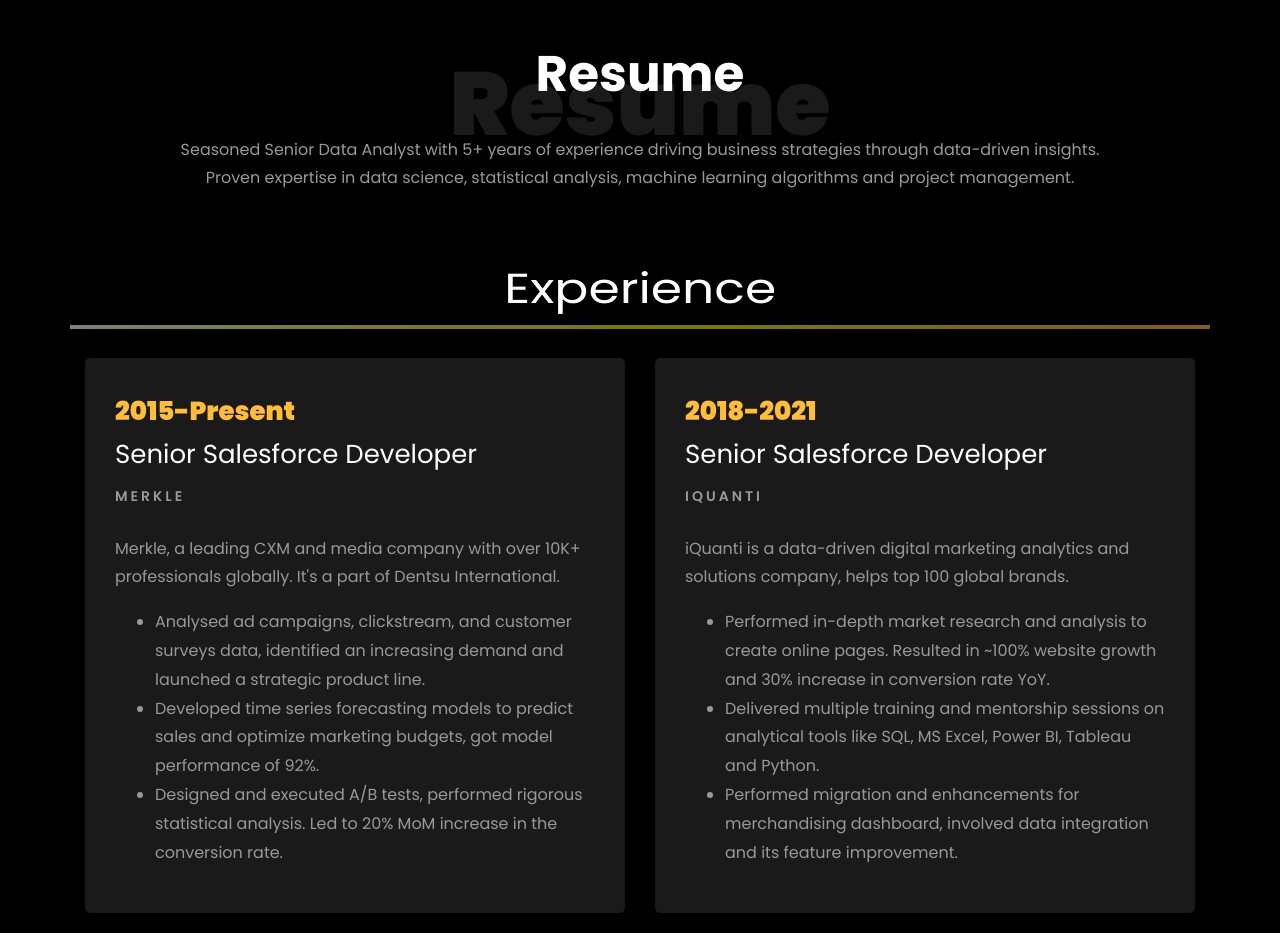
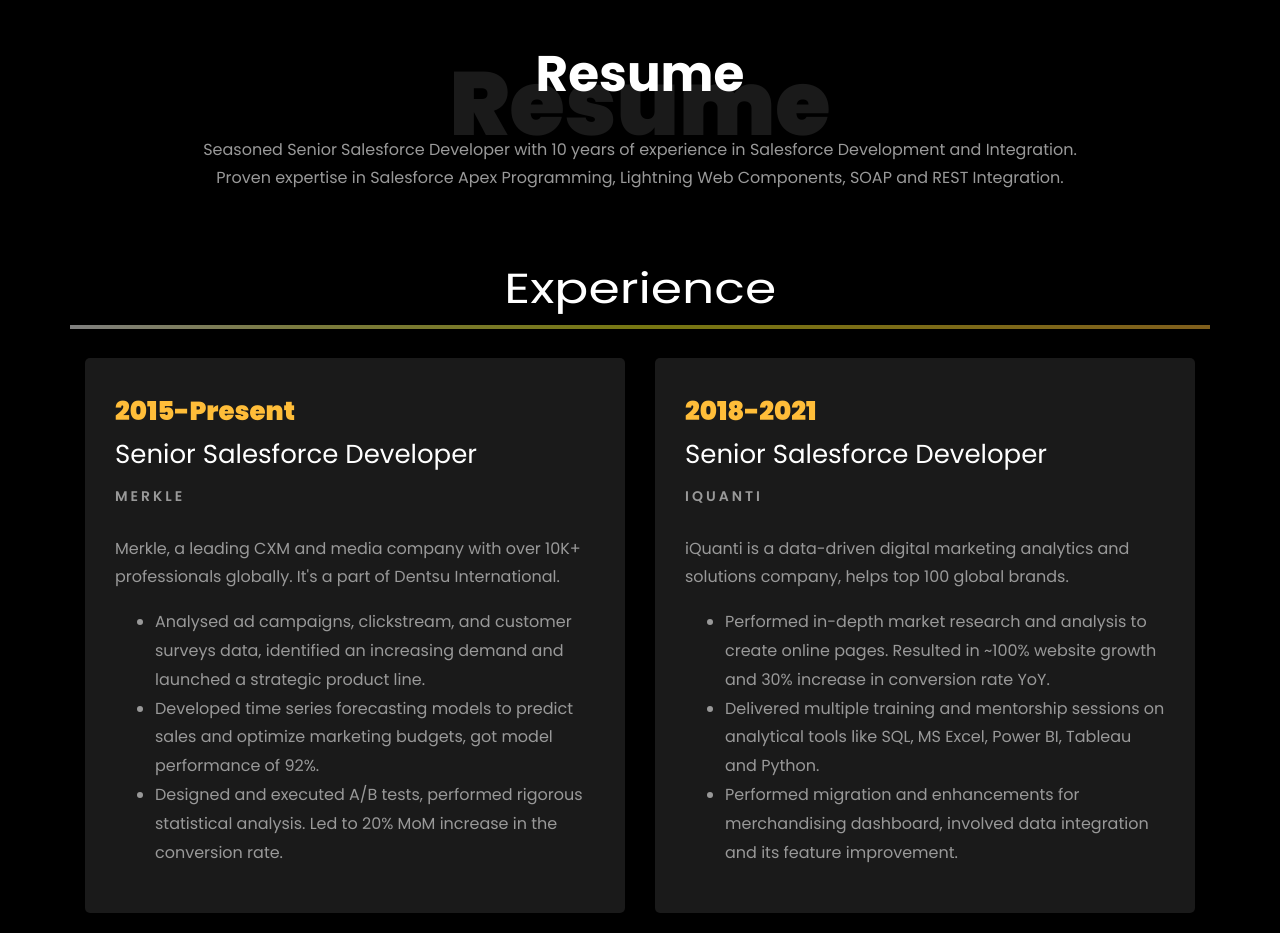
Before and after one commit to sohel-md/portfolio, a plain HTML site: page index.html in a window 1280 px wide. Shown: the part 1700-2633 px from the top of the page. Drawn offline with Linux system fonts and the light colour scheme; animation ran at ten frames a second; files whose address does not match are found by name.

Commit message:
Update index.html

```diff
--- a/index.html
+++ b/index.html
@@ -297,7 +297,7 @@
           <div class="col-md-10 heading-section text-center ftco-animate">
           	<h1 class="big big-2">Resume</h1>
             <h2 class="mb-4">Resume</h2>
-            <p>Seasoned Senior Data Analyst with 5+ years of experience driving business strategies through data-driven insights. Proven expertise in data science, statistical analysis, machine learning algorithms and project management.</p>
+            <p>Seasoned Senior Salesforce Developer with 10 years of experience in Salesforce Development and Integration. Proven expertise in Salesforce Apex Programming, Lightning Web Components, SOAP and REST Integration.</p>
           </div>
         </div>
 
```
